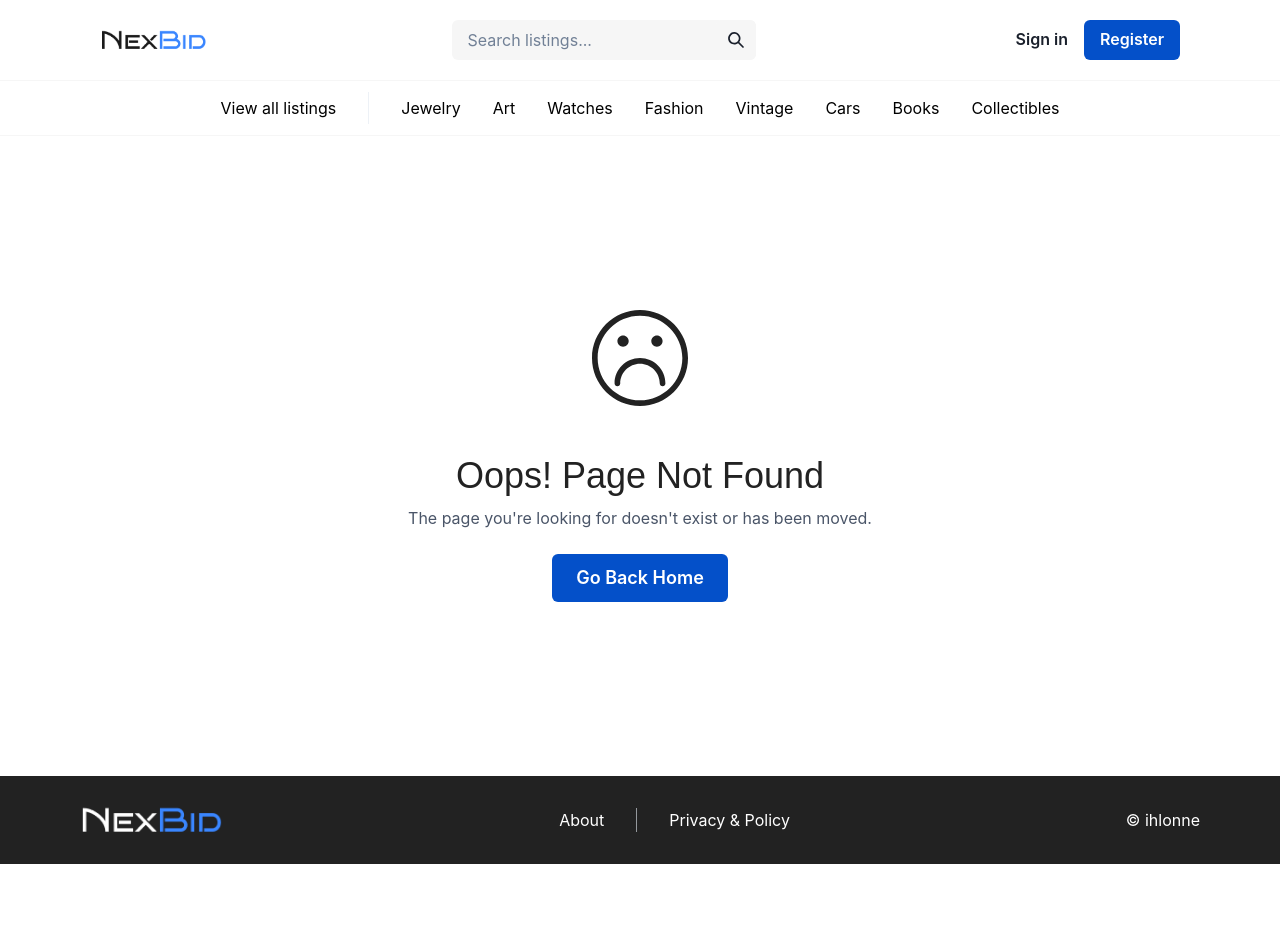
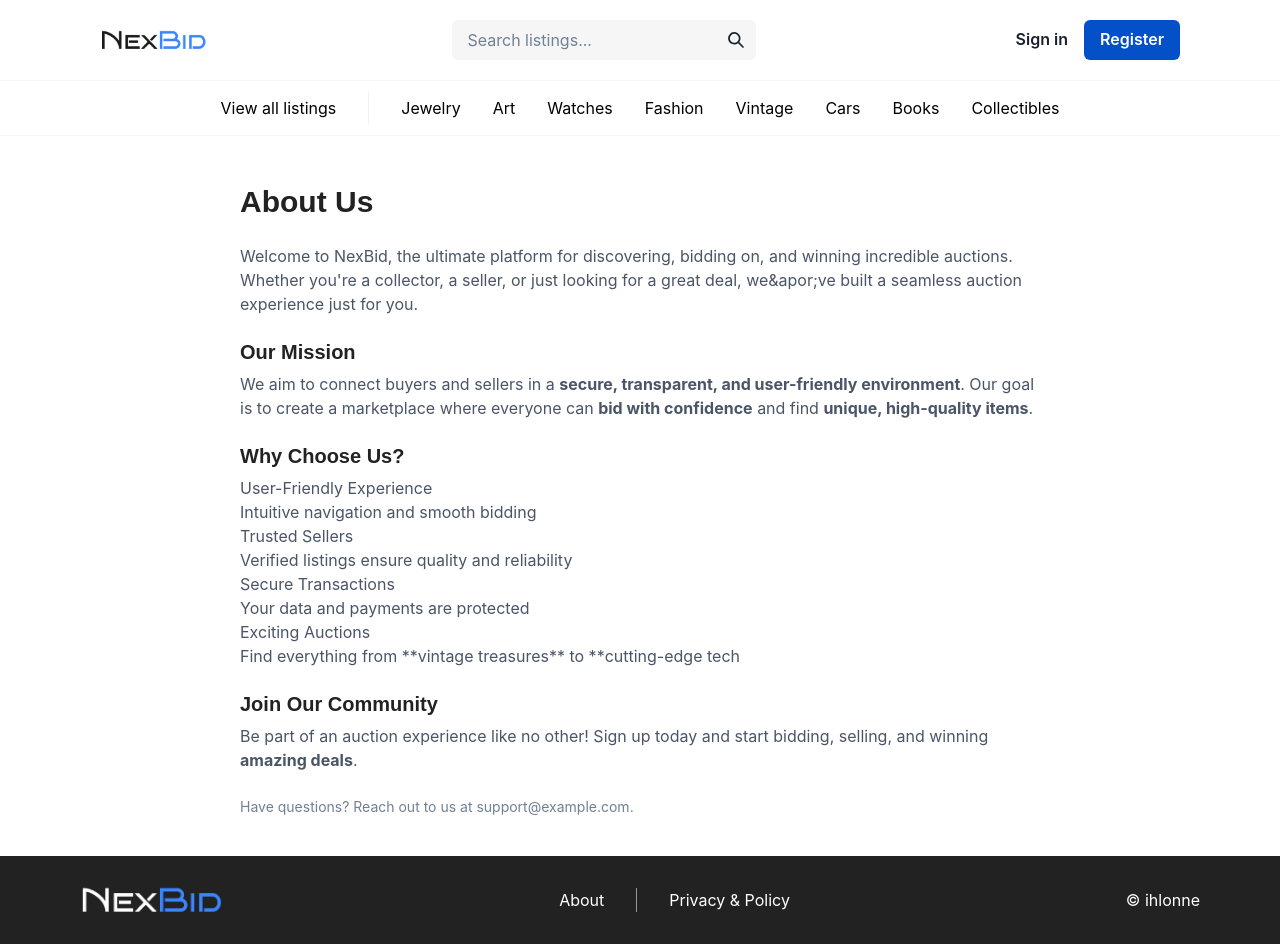
Before and after one commit to ihlonne/SP2-ihlonne, a React (Vite) app: page /about in a window 1280 px wide. Before the commit the page ends 864 px from the top, so only its background shows below. Built offline with nearby package versions, Linux system fonts and the light colour scheme; no server answers.

Commit message:
create about page

```diff
--- a/src/App.jsx
+++ b/src/App.jsx
@@ -27,6 +27,7 @@ import AuctionDetails from './pages/AuctionDetails';
 import Favorites from './pages/Favorites';
 import NotFound from './pages/NotFound';
 import PrivacyPolicy from './pages/PrivacyPolicy';
+import About from './pages/About';
 
 function App() {
   const [isLargerThan900] = useMediaQuery('(min-width: 900px)');
@@ -43,6 +44,7 @@ function App() {
             <Route path='/profile/:name' element={<ProfilePage />} />
             <Route path='/favorites' element={<Favorites />} />
             <Route path='/privacy-policy' element={<PrivacyPolicy />} />
+            <Route path='/about' element={<About />} />
             <Route path='/*' element={<NotFound />} />
           </Routes>
           <Footer />
--- /dev/null
+++ b/src/pages/About.jsx
@@ -0,0 +1,76 @@
+import { Box, Heading, Text, VStack, Flex } from '@chakra-ui/react';
+
+const About = () => {
+  return (
+    <Flex maxW='800px' py='12' h='90lvh' m='auto'>
+      <VStack spacing='6' align='start'>
+        <Heading as='h1' fontSize={{ base: '2xl', md: '3xl' }}>
+          About Us
+        </Heading>
+        <Text fontSize='md' color='gray.600'>
+          Welcome to NexBid, the ultimate platform for discovering, bidding on,
+          and winning incredible auctions. Whether you&apos;re a collector, a
+          seller, or just looking for a great deal, we&apor;ve built a seamless
+          auction experience just for you.
+        </Text>
+
+        <Box>
+          <Heading as='h2' fontSize='xl' mb='2'>
+            Our Mission
+          </Heading>
+          <Text color='gray.600'>
+            We aim to connect buyers and sellers in a{' '}
+            <span style={{ fontWeight: 'bold' }}>
+              secure, transparent, and user-friendly environment
+            </span>
+            . Our goal is to create a marketplace where everyone can{' '}
+            <span style={{ fontWeight: 'bold' }}>bid with confidence</span> and
+            find{' '}
+            <span style={{ fontWeight: 'bold' }}>
+              unique, high-quality items
+            </span>
+            .
+          </Text>
+        </Box>
+
+        <Box>
+          <Heading as='h2' fontSize='xl' mb='2'>
+            Why Choose Us?
+          </Heading>
+          <Text color='gray.600'>
+            <ul style={{ listStyle: 'none' }}>
+              <li>User-Friendly Experience</li>
+              <li>Intuitive navigation and smooth bidding</li>
+              <li>Trusted Sellers</li>
+              <li>Verified listings ensure quality and reliability</li>
+              <li>Secure Transactions</li>
+              <li>Your data and payments are protected</li>
+              <li>Exciting Auctions</li>
+              <li>
+                Find everything from **vintage treasures** to **cutting-edge
+                tech
+              </li>
+            </ul>
+          </Text>
+        </Box>
+
+        <Box>
+          <Heading as='h2' fontSize='xl' mb='2'>
+            Join Our Community
+          </Heading>
+          <Text color='gray.600'>
+            Be part of an auction experience like no other! Sign up today and
+            start bidding, selling, and winning{' '}
+            <span style={{ fontWeight: 'bold' }}>amazing deals</span>.
+          </Text>
+        </Box>
+
+        <Text fontSize='sm' color='gray.500'>
+          Have questions? Reach out to us at support@example.com.
+        </Text>
+      </VStack>
+    </Flex>
+  );
+};
+
+export default About;
```
